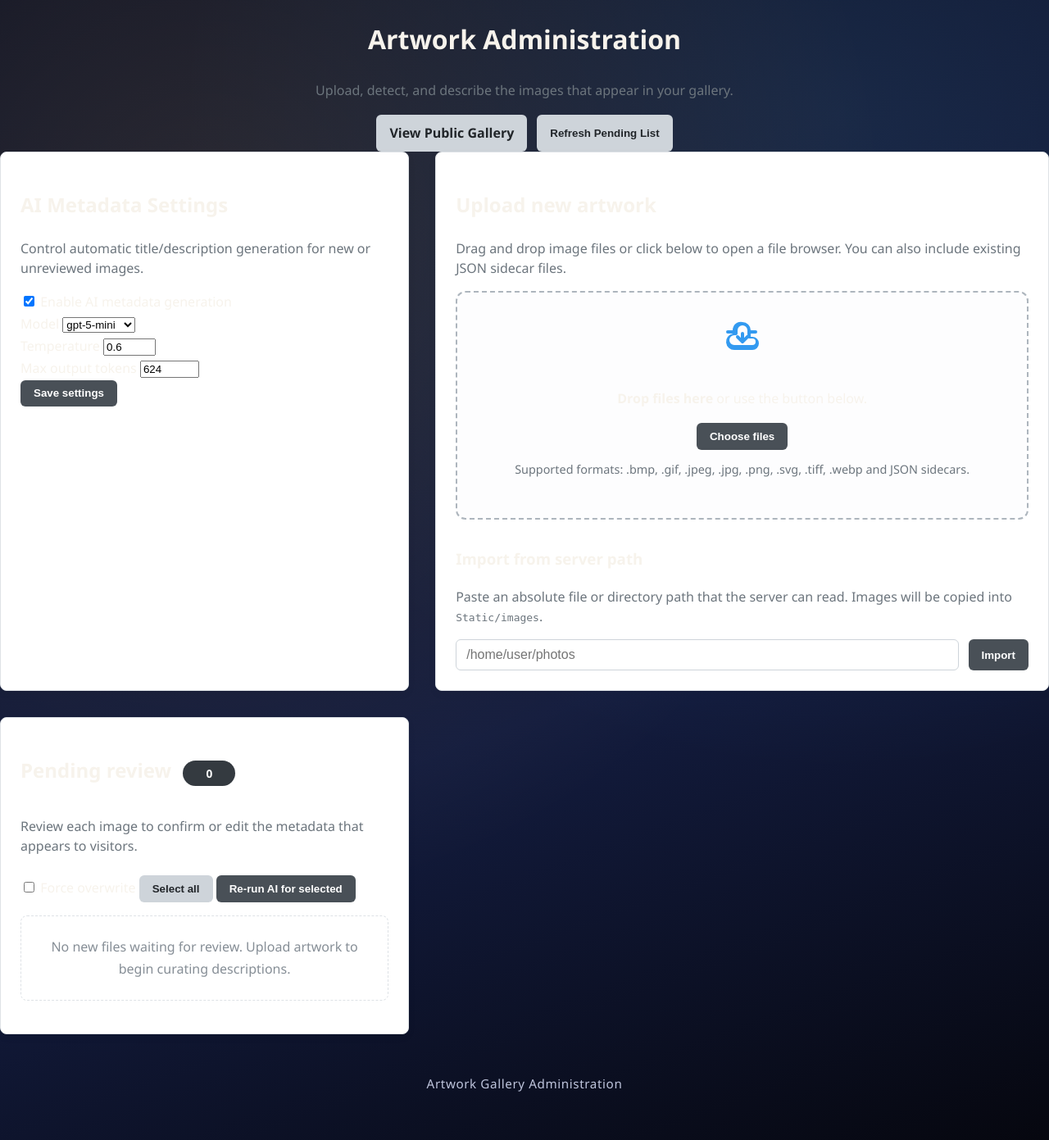
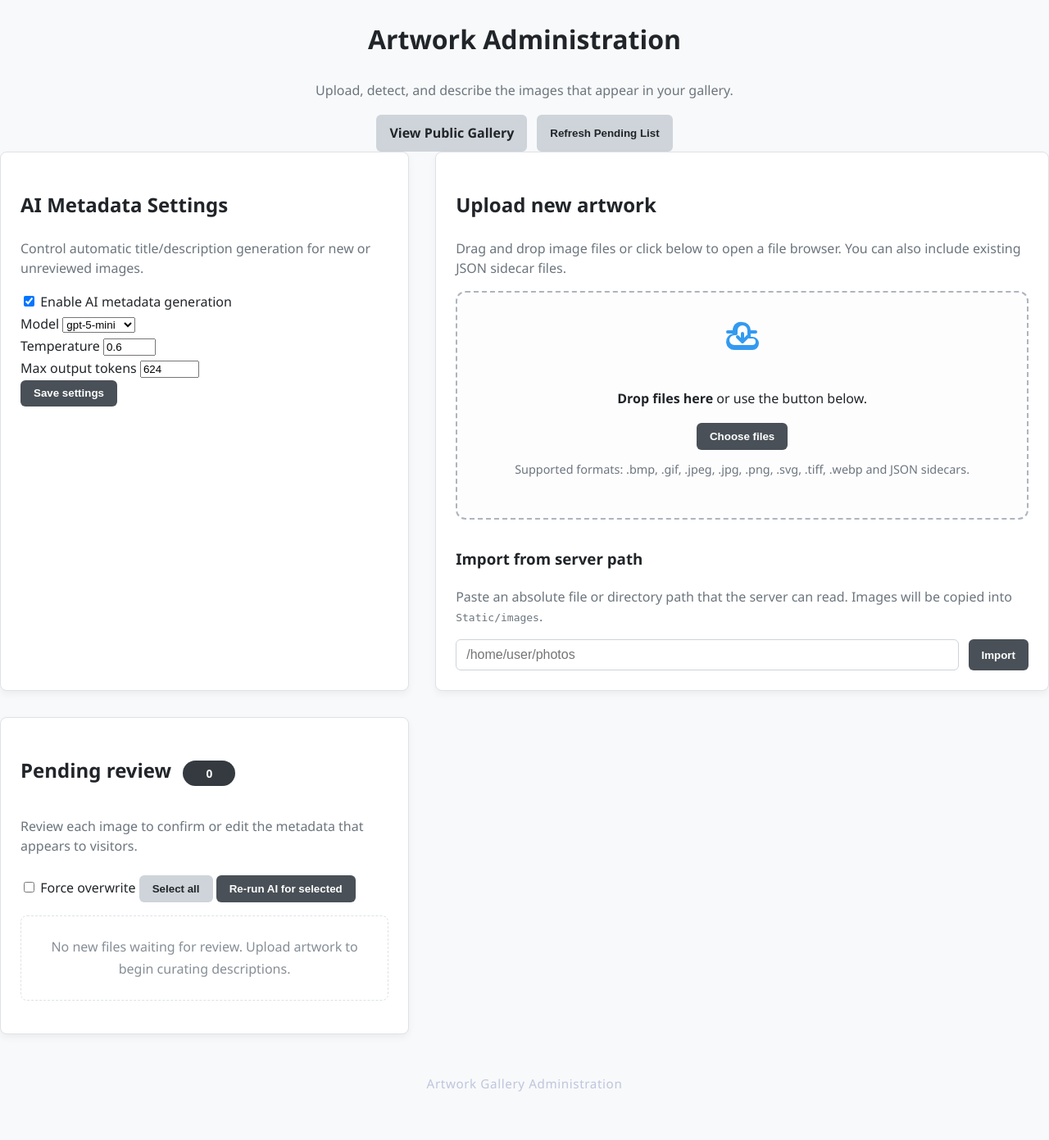
Before and after one commit to adamtasteslikegood/ArtazzenDotCom, a FastAPI app: page /admin in a window 1280 px wide. Shown: the whole page at 82% size. Run offline with FastAPI, Linux system fonts and the light colour scheme.

Commit message:
Restore readable text color on admin pages

```diff
--- a/Static/css/styles.css
+++ b/Static/css/styles.css
@@ -24,6 +24,11 @@ body {
                 linear-gradient(160deg, var(--bg-deep) 0%, var(--bg-soft) 60%, #06070f 100%);
     color: var(--text-primary);
     line-height: 1.7;
+}
+
+body.admin-page {
+    background: #f8f9fa;
+    color: #212529;
 }
 
 .gallery-page,
```
